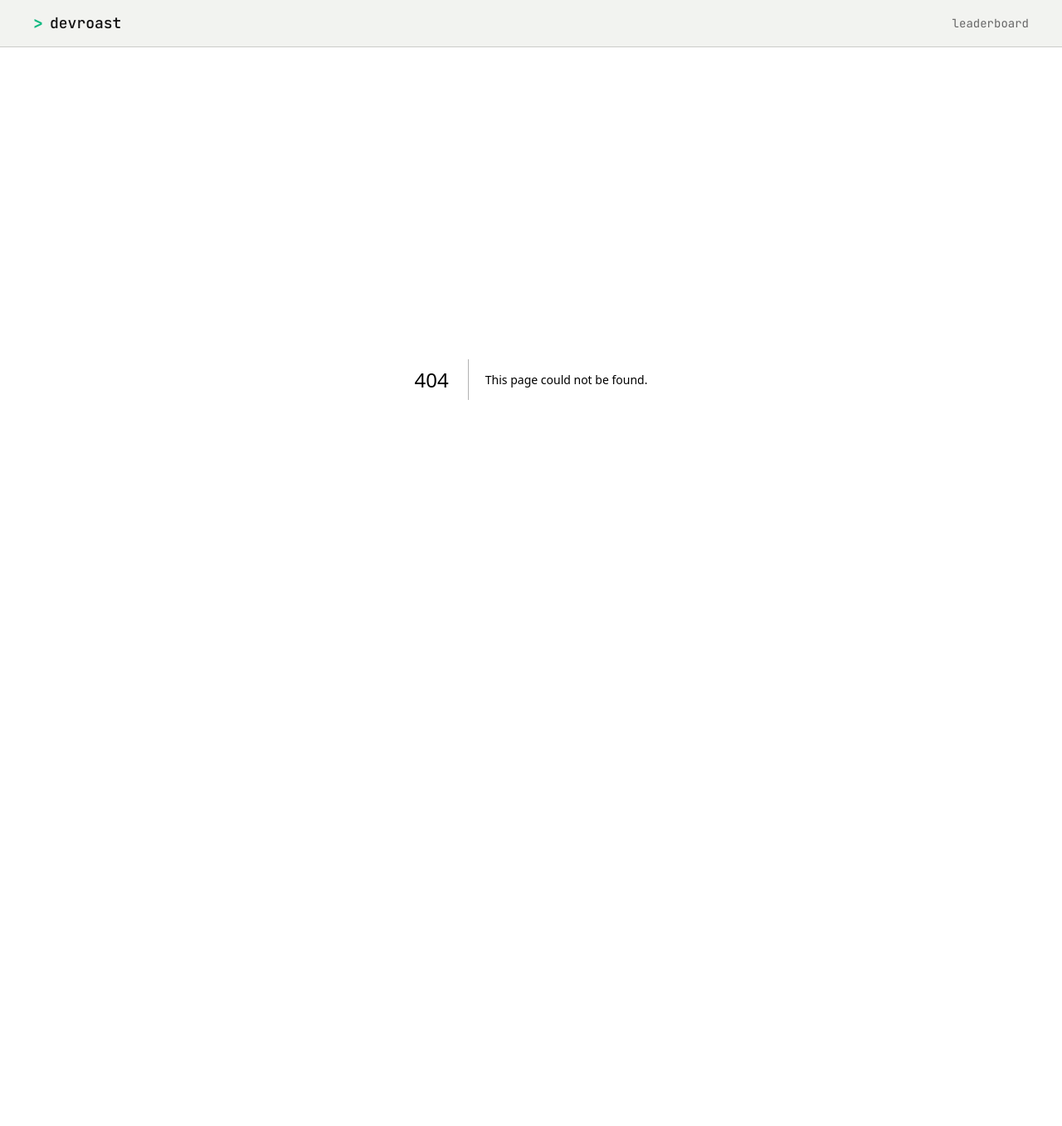
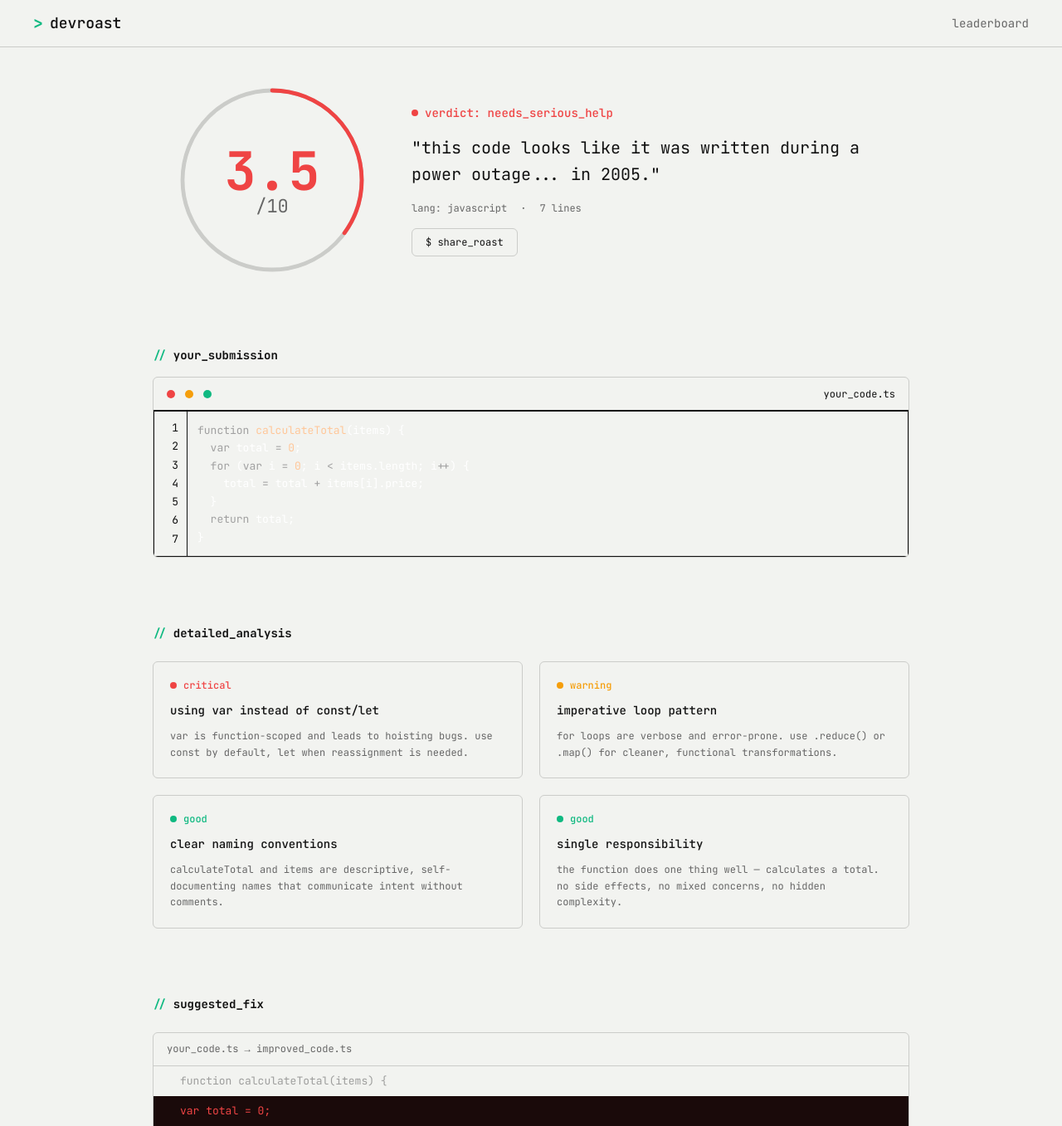
Before and after one commit to lucasrvcintra/devroast-NLWOperator, a Next.js app: page /roast/1 in a window 1280 px wide. Before the commit this address had no page. Shown: the top 1357 px of the page at 83% size. Before the commit the page ends 857 px from the top, so only its background shows below. Built offline with nearby package versions, Linux system fonts and the light colour scheme.

Commit message:
feat: add roast results page with dynamic UUID route

```diff
--- /dev/null
+++ b/src/app/roast/[id]/page.tsx
@@ -0,0 +1,206 @@
+import type { Metadata } from "next";
+import { CodeBlock, CodeBlockHeader } from "@/components/ui/codeblock";
+import { DiffLine } from "@/components/ui/diff-line";
+import { ScoreRing } from "@/components/ui/score-ring";
+
+export const metadata: Metadata = {
+  title: "Roast Results | devroast",
+  description: "Your code has been roasted",
+};
+
+const SUBMITTED_CODE = `function calculateTotal(items) {
+  var total = 0;
+  for (var i = 0; i < items.length; i++) {
+    total = total + items[i].price;
+  }
+  return total;
+}`;
+
+const ISSUES = [
+  {
+    severity: "critical" as const,
+    title: "using var instead of const/let",
+    description:
+      "var is function-scoped and leads to hoisting bugs. use const by default, let when reassignment is needed.",
+  },
+  {
+    severity: "warning" as const,
+    title: "imperative loop pattern",
+    description:
+      "for loops are verbose and error-prone. use .reduce() or .map() for cleaner, functional transformations.",
+  },
+  {
+    severity: "good" as const,
+    title: "clear naming conventions",
+    description:
+      "calculateTotal and items are descriptive, self-documenting names that communicate intent without comments.",
+  },
+  {
+    severity: "good" as const,
+    title: "single responsibility",
+    description:
+      "the function does one thing well — calculates a total. no side effects, no mixed concerns, no hidden complexity.",
+  },
+];
+
+const DIFF_LINES = [
+  { type: "context" as const, content: "function calculateTotal(items) {" },
+  { type: "removed" as const, content: "  var total = 0;" },
+  {
+    type: "removed" as const,
+    content: "  for (var i = 0; i < items.length; i++) {",
+  },
+  { type: "removed" as const, content: "    total = total + items[i].price;" },
+  { type: "removed" as const, content: "  }" },
+  { type: "removed" as const, content: "  return total;" },
+  {
+    type: "added" as const,
+    content: "  return items.reduce((sum, item) => sum + item.price, 0);",
+  },
+  { type: "context" as const, content: "}" },
+];
+
+export default function RoastResultsPage({
+  params,
+}: {
+  params: Promise<{ id: string }>;
+}) {
+  return (
+    <div className="mx-auto max-w-[1440px] px-20 py-10">
+      {/* Score Hero */}
+      <div className="flex justify-center gap-12 mb-10">
+        <ScoreRing score={3.5} size="lg" />
+        <div className="flex flex-col gap-4 justify-center max-w-xl">
+          <div className="flex items-center gap-2">
+            <span className="w-2 h-2 rounded-full bg-accent-red" />
+            <span className="font-mono text-sm font-medium text-accent-red">
+              verdict: needs_serious_help
+            </span>
+          </div>
+          <h1 className="font-mono text-xl leading-relaxed text-foreground">
+            &quot;this code looks like it was written during a power outage...
+            in 2005.&quot;
+          </h1>
+          <div className="flex items-center gap-4">
+            <span className="font-mono text-xs text-muted-foreground">
+              lang: javascript
+            </span>
+            <span className="font-mono text-xs text-muted-foreground">·</span>
+            <span className="font-mono text-xs text-muted-foreground">
+              7 lines
+            </span>
+          </div>
+          <button
+            type="button"
+            className="flex items-center gap-2 px-4 py-2 font-mono text-xs text-foreground border border-border rounded-md w-fit hover:bg-secondary transition-colors"
+          >
+            $ share_roast
+          </button>
+        </div>
+      </div>
+
+      {/* Divider */}
+      <div className="h-px bg-border-primary mb-10" />
+
+      {/* Submitted Code */}
+      <div className="flex flex-col gap-4 mb-10">
+        <div className="flex items-center gap-2">
+          <span className="font-mono text-sm font-bold text-accent-green">
+            {"//"}
+          </span>
+          <span className="font-mono text-sm font-bold text-foreground">
+            your_submission
+          </span>
+        </div>
+        <div className="border border-border rounded-md overflow-hidden">
+          <CodeBlockHeader filename="your_code.ts" />
+          <CodeBlock code={SUBMITTED_CODE} lang="typescript" />
+        </div>
+      </div>
+
+      {/* Divider */}
+      <div className="h-px bg-border-primary mb-10" />
+
+      {/* Analysis Section */}
+      <div className="flex flex-col gap-6 mb-10">
+        <div className="flex items-center gap-2">
+          <span className="font-mono text-sm font-bold text-accent-green">
+            {"//"}
+          </span>
+          <span className="font-mono text-sm font-bold text-foreground">
+            detailed_analysis
+          </span>
+        </div>
+        <div className="grid grid-cols-2 gap-5">
+          {ISSUES.map((issue) => (
+            <div
+              key={issue.title}
+              className="flex flex-col gap-3 p-5 border border-border rounded-md"
+            >
+              <div className="flex items-center gap-2">
+                <span
+                  className={`w-2 h-2 rounded-full ${
+                    issue.severity === "critical"
+                      ? "bg-accent-red"
+                      : issue.severity === "warning"
+                        ? "bg-accent-amber"
+                        : "bg-accent-green"
+                  }`}
+                />
+                <span
+                  className={`font-mono text-xs font-medium ${
+                    issue.severity === "critical"
+                      ? "text-accent-red"
+                      : issue.severity === "warning"
+                        ? "text-accent-amber"
+                        : "text-accent-green"
+                  }`}
+                >
+                  {issue.severity}
+                </span>
+              </div>
+              <h3 className="font-mono text-sm font-medium text-foreground">
+                {issue.title}
+              </h3>
+              <p className="font-mono text-xs text-muted-foreground leading-relaxed">
+                {issue.description}
+              </p>
+            </div>
+          ))}
+        </div>
+      </div>
+
+      {/* Divider */}
+      <div className="h-px bg-border-primary mb-10" />
+
+      {/* Suggested Fix */}
+      <div className="flex flex-col gap-6">
+        <div className="flex items-center gap-2">
+          <span className="font-mono text-sm font-bold text-accent-green">
+            {"//"}
+          </span>
+          <span className="font-mono text-sm font-bold text-foreground">
+            suggested_fix
+          </span>
+        </div>
+        <div className="border border-border rounded-md overflow-hidden bg-bg-input">
+          <div className="flex items-center h-10 px-4 border-b border-border">
+            <span className="font-mono text-xs text-muted-foreground">
+              your_code.ts → improved_code.ts
+            </span>
+          </div>
+          <div className="flex flex-col">
+            {DIFF_LINES.map((line) => (
+              <DiffLine
+                key={`${line.type}-${line.content.slice(0, 10)}`}
+                type={line.type}
+              >
+                {line.content}
+              </DiffLine>
+            ))}
+          </div>
+        </div>
+      </div>
+    </div>
+  );
+}
```
Also changed, not shown: specs/AGENTS.md (added, +31 -0 lines).
